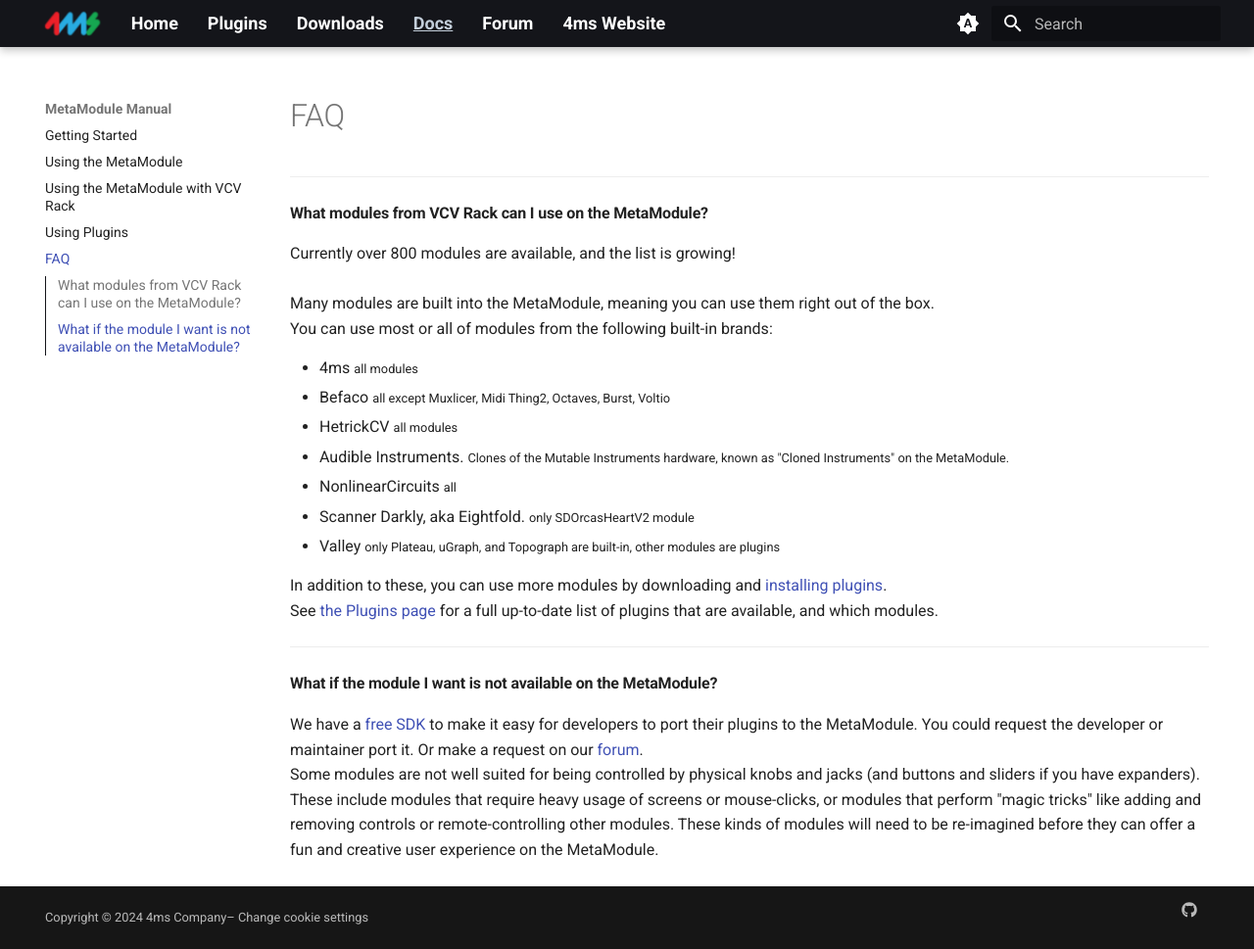
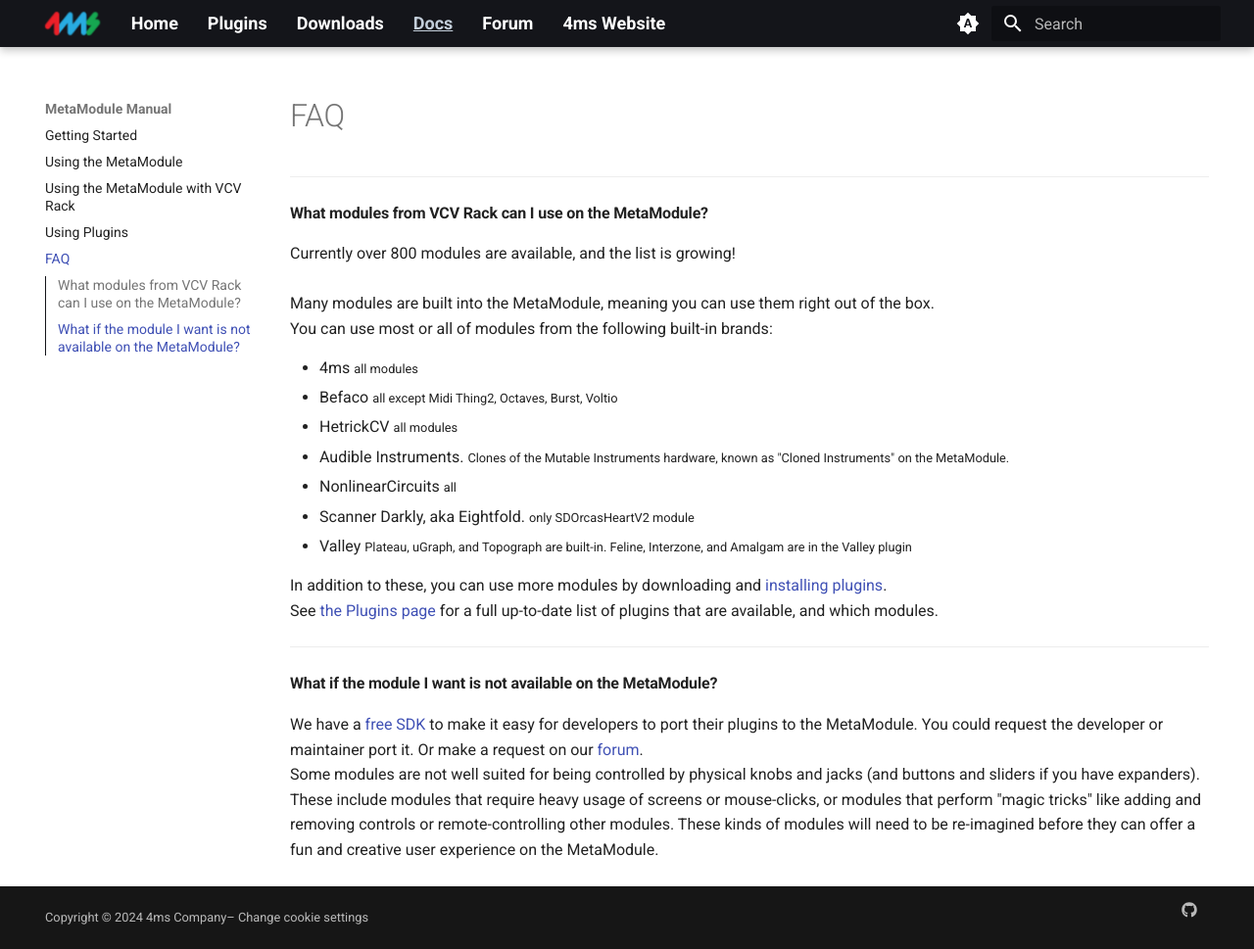
Before and after one commit to 4ms/metamodule-docs-website, an MkDocs documentation site: the page built from docs/faq.md, in a window 1280 px wide and 969 px high. Shown: the whole window at 98% size. Built offline with MkDocs 1.6.1 and Material for MkDocs 9.7.7, drawn with Linux system fonts in a browser that asks for light colours.

Commit message:
Update FAQ with Muxlicer

```diff
--- a/docs/faq.md
+++ b/docs/faq.md
@@ -14,7 +14,6 @@ You can use most or all of modules from the following built-in brands:
 
  - 4ms <span style="font-size:0.8em">all modules</span>
  - Befaco <span style="font-size:0.8em">all except
-   Muxlicer,
    Midi Thing2,
    Octaves,
    Burst,
@@ -25,7 +24,7 @@ You can use most or all of modules from the following built-in brands:
    MetaModule.</span>
  - NonlinearCircuits <span style="font-size:0.8em">all</span>
  - Scanner Darkly, aka Eightfold. <span style="font-size:0.8em">only SDOrcasHeartV2 module</span>
- - Valley <span style="font-size:0.8em">only Plateau, uGraph, and Topograph are built-in, other modules are plugins</span>
+ - Valley <span style="font-size:0.8em">Plateau, uGraph, and Topograph are built-in. Feline, Interzone, and Amalgam are in the Valley plugin</span>
 
 
 In addition to these, you can use more modules by downloading and [installing plugins](plugins.md).
```
